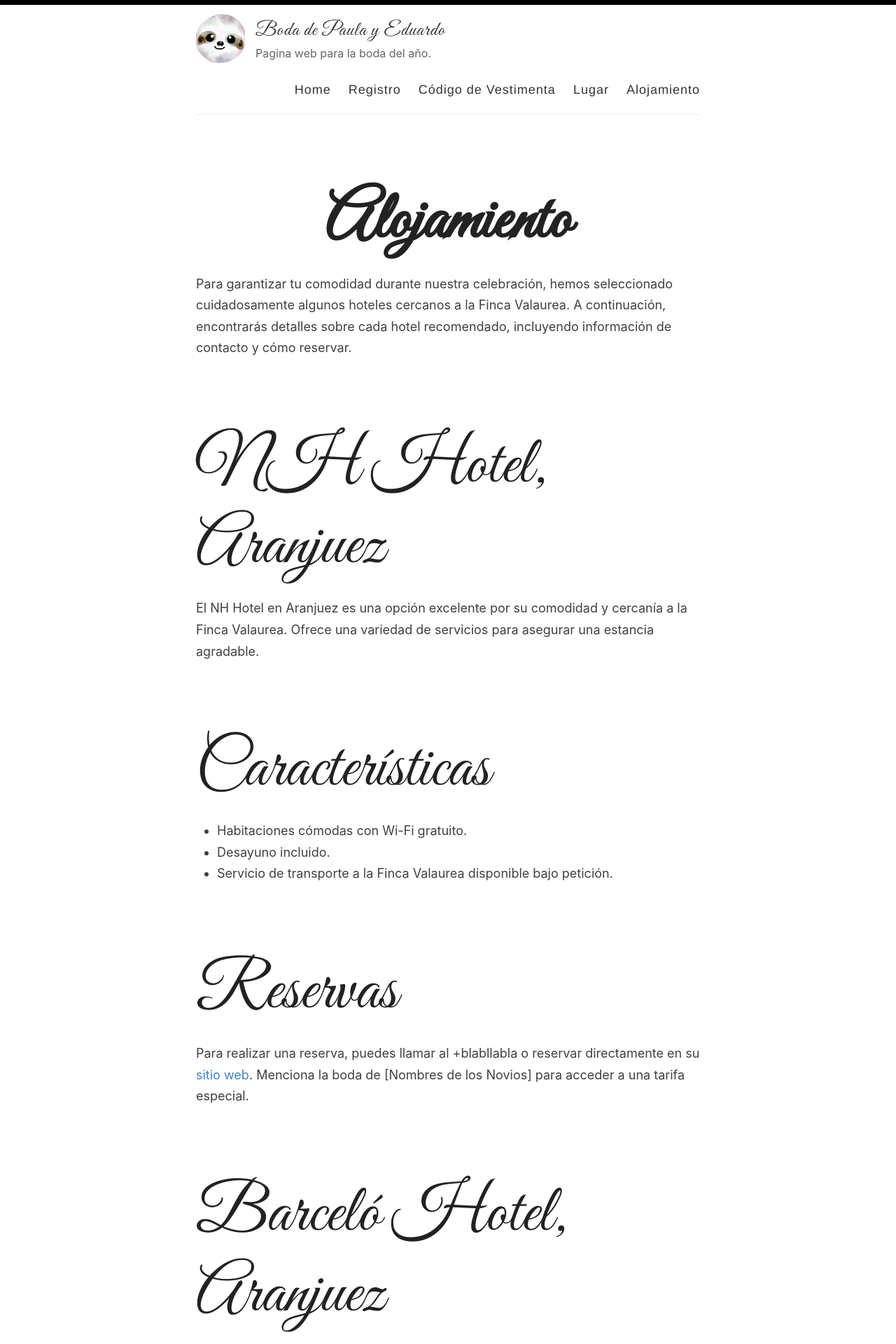
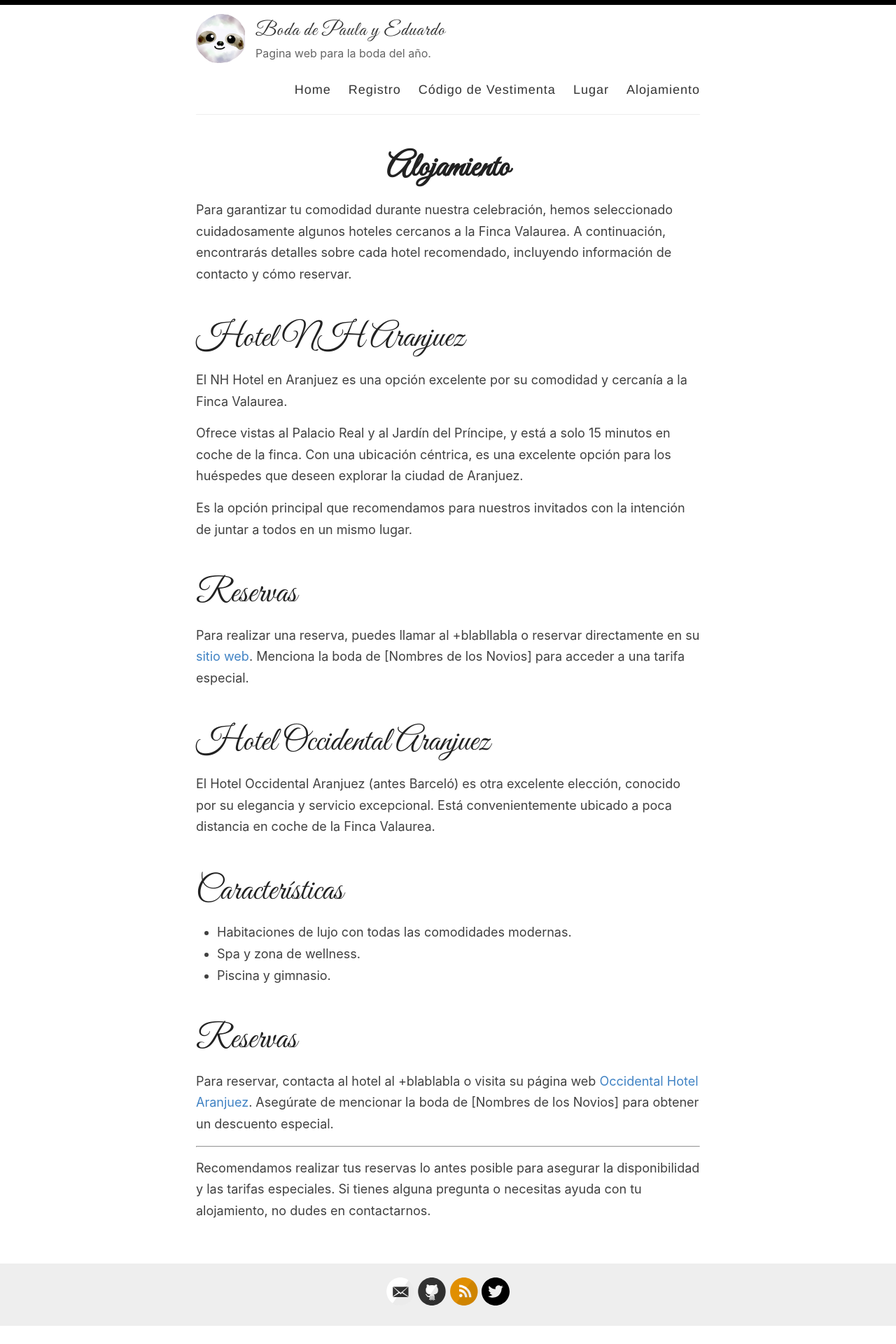
Before and after one commit to boda-paula-y-eduardo/boda-paula-eduardo, a Jekyll site: the page built from _pages/alojamiento.md, in a window 1280 px wide. Shown: the top 1920 px of the page at 70% size. Built offline with Jekyll 4.4.1, drawn with Linux system fonts in a browser that asks for light colours; after the commit the page ends 1895 px from its top, so only the background shows below that; some of the changed text lies outside the part shown.

Commit message:
fix stuff

```diff
--- a/_pages/alojamiento.md
+++ b/_pages/alojamiento.md
@@ -6,29 +6,29 @@ permalink: /alojamiento/
 
 Para garantizar tu comodidad durante nuestra celebración, hemos seleccionado cuidadosamente algunos hoteles cercanos a la Finca Valaurea. A continuación, encontrarás detalles sobre cada hotel recomendado, incluyendo información de contacto y cómo reservar.
 
-## NH Hotel, Aranjuez
+## Hotel NH Aranjuez
 
-El NH Hotel en Aranjuez es una opción excelente por su comodidad y cercanía a la Finca Valaurea. Ofrece una variedad de servicios para asegurar una estancia agradable.
+El NH Hotel en Aranjuez es una opción excelente por su comodidad y cercanía a la Finca Valaurea.
 
-### Características
-- Habitaciones cómodas con Wi-Fi gratuito.
-- Desayuno incluido.
-- Servicio de transporte a la Finca Valaurea disponible bajo petición.
+Ofrece vistas al Palacio Real y al Jardín del Príncipe, y está a solo 15 minutos en coche de la finca. Con una ubicación céntrica, es una excelente opción para los huéspedes que deseen explorar la ciudad de Aranjuez.
+
+Es la opción principal que recomendamos para nuestros invitados con la intención de juntar a todos en un mismo lugar.
 
 ### Reservas
 Para realizar una reserva, puedes llamar al +blabllabla o reservar directamente en su [sitio web](https://www.nh-hoteles.es). Menciona la boda de [Nombres de los Novios] para acceder a una tarifa especial.
 
-## Barceló Hotel, Aranjuez
+## Hotel Occidental Aranjuez
 
-El Barceló Hotel es otra excelente elección, conocido por su elegancia y servicio excepcional. Está convenientemente ubicado a poca distancia en coche de la Finca Valaurea.
+El Hotel Occidental Aranjuez (antes Barceló) es otra excelente elección, conocido por su elegancia y servicio excepcional. Está convenientemente ubicado a poca distancia en coche de la Finca Valaurea.
 
 ### Características
+
 - Habitaciones de lujo con todas las comodidades modernas.
 - Spa y zona de wellness.
 - Piscina y gimnasio.
 
 ### Reservas
-Para reservar, contacta al hotel al +blablabla o visita su página web [Barceló Hotel Aranjuez](https://www.barcelo.com). Asegúrate de mencionar la boda de [Nombres de los Novios] para obtener un descuento especial.
+Para reservar, contacta al hotel al +blablabla o visita su página web [Occidental Hotel Aranjuez](https://www.barcelo.com). Asegúrate de mencionar la boda de [Nombres de los Novios] para obtener un descuento especial.
 
 ---
 
--- a/assets/style.scss
+++ b/assets/style.scss
@@ -469,14 +469,14 @@ body:after {
   font-kerning: auto;
   font-feature-settings: "kern","liga","dlig","hlig","cswh";
   line-height: 1.2;
-  font-size: 96px; /* Increased font size to be 2 times bigger */
+  font-size: 48px; /* Increased font size to be 2 times bigger */
 }
 
 .page h2, .page h3 {
   font-family: 'Great Vibes', cursive;
   text-align: left;
   font-weight: normal;
-  font-size: 96px; /* Adjusted to be 2 times bigger than the original larger size */
+  font-size: 48px; /* Adjusted to be 2 times bigger than the original larger size */
   font-kerning: auto;
   font-feature-settings: "kern","liga","dlig","hlig","cswh";
   line-height: 1.2;
```
